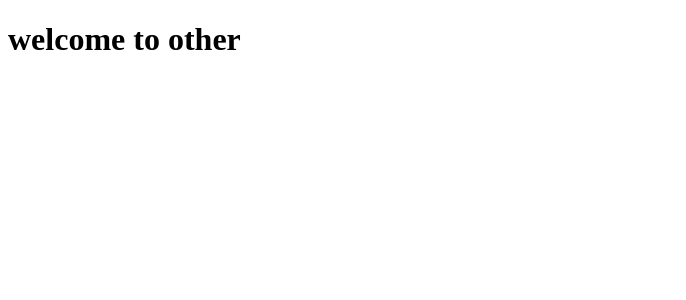
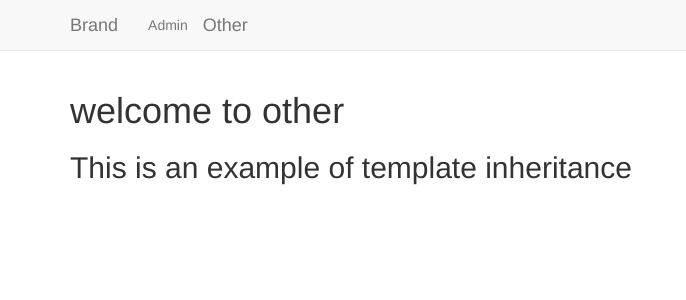
Before and after one commit to AshwiniChavhan9/python-django-level-four, a Django app: page /basic_app/other/ in a window 1280 px wide. Shown: the top 300 px of the page, without its empty margins (0-686 px from the left). Run offline with Django 3.2, Linux system fonts and the light colour scheme; some libraries are stand-ins or nearby versions.

Commit message:
template inheritance added

```diff
--- a/learning_templates/templates/basic_app/base.html
+++ b/learning_templates/templates/basic_app/base.html
@@ -3,8 +3,24 @@
   <head>
     <meta charset="utf-8">
     <title></title>
+    <link rel="stylesheet" href="https://maxcdn.bootstrapcdn.com/bootstrap/3.3.7/css/bootstrap.min.css" integrity="sha384-BVYiiSIFeK1dGmJRAkycuHAHRg32OmUcww7on3RYdg4Va+PmSTsz/K68vbdEjh4u" crossorigin="anonymous">
   </head>
   <body>
-    <h1>welcome to base</h1>
+    <nav class="navbar navbar-default navbar-static-top">
+      <div class="container">
+        <ul class="nav navbar-nav">
+          <li><a class="navbar-brand" href="{% url 'index' %}">Brand</a></li>
+          <li><a class="navbar-link" href="{% url 'admin:index' %}">Admin</a></li>
+          <li><a class="navbar-brand" href="{% url 'basic_app:other' %}">Other</a></li>
+        </ul>
+      </div>
+    </nav>
+
+    <div class="container">
+      {% block body_block %}
+      <!-- anything outside of this will be inherited -->
+      {% endblock %}
+    </div>
+
   </body>
 </html>
--- a/learning_templates/templates/basic_app/other.html
+++ b/learning_templates/templates/basic_app/other.html
@@ -1,10 +1,7 @@
 <!DOCTYPE html>
-<html lang="en" dir="ltr">
-  <head>
-    <meta charset="utf-8">
-    <title></title>
-  </head>
-  <body>
+
+{% extends "basic_app/base.html"%}
+  {% block body_block %}
     <h1>welcome to other</h1>
-  </body>
-</html>
+    <h2>This is an example of template inheritance</h2>
+  {% endblock %}
```
Also changed, not shown: learning_templates/templates/basic_app/index.html (+5 -9 lines).
